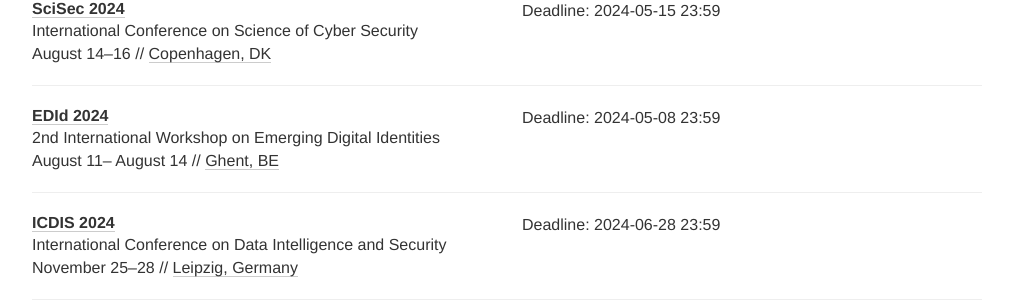
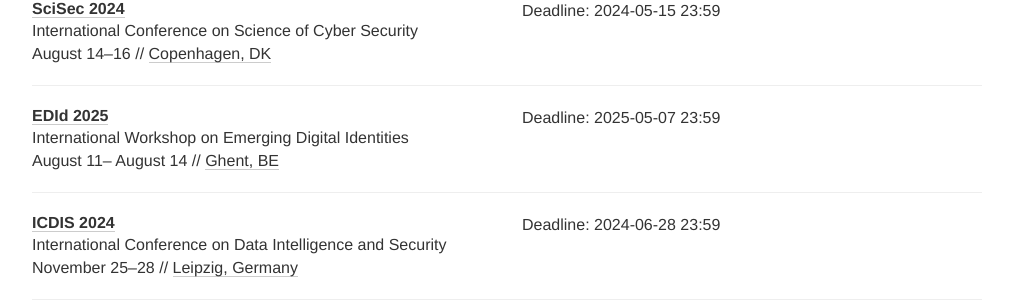
Before and after one commit to sec-deadlines/sec-deadlines.github.io, a Jekyll site: the page built from index.html, in a window 1280 px wide and 900 px high, scrolled down 3562 px. Shown: the part 153-455 px from the top of the window, without its empty margins (133-1146 px from the left). Built offline with Jekyll 4.4.1, drawn with Linux system fonts in a browser that asks for light colours; nearby versions of some CDN libraries; comment, search, counter and statistics services are not loaded.

Commit message:
Update deadline

```diff
--- a/_data/conferences.yml
+++ b/_data/conferences.yml
@@ -210,10 +210,10 @@
   tags: [SEC, CONF]
 
 - name: EDId
-  description: 2nd International Workshop on Emerging Digital Identities
-  year: 2024
+  description: International Workshop on Emerging Digital Identities
+  year: 2025
   link: https://2025.ares-conference.eu/program/edid/
-  deadline: ["2024-05-08 23:59"]
+  deadline: ["2025-05-07 23:59"]
   date: August 11- August 14
   place: Ghent, BE
   tags: [SEC, PRIV, CRYPTO, SHOP]
```
